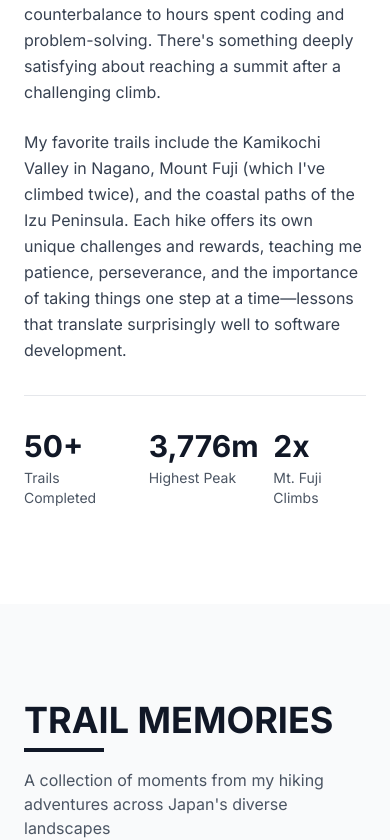
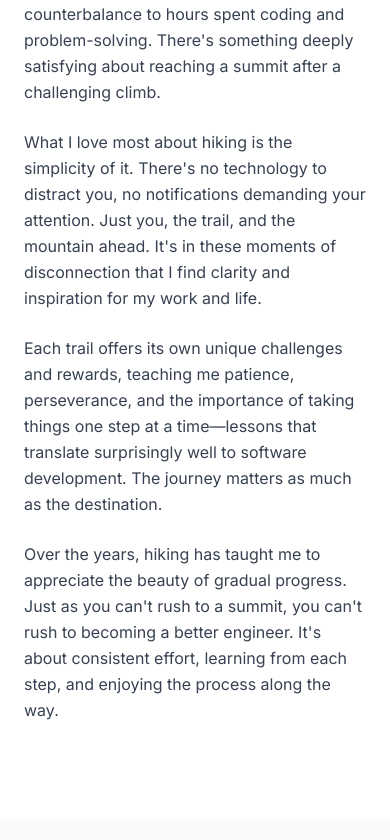
Before and after one commit to zisarknar/zisarknar.github.io, a Next.js app: page /hobbies in a window 390 px wide. Shown: the part 1410-2250 px from the top of the page. Built offline with nearby package versions, Linux system fonts and the light colour scheme.

Commit message:
updated hobbies

```diff
--- a/app/hobbies/page.tsx
+++ b/app/hobbies/page.tsx
@@ -70,8 +70,8 @@ export default function Hobbies() {
               <div className="space-y-6 text-base text-gray-700 leading-relaxed">
                 <p>
                   Living in Japan has given me incredible access to some of the most beautiful mountain trails in the world.
-                  Every weekend, I try to escape the city and immerse myself in nature, whether it&apos;s climbing Mount Takao
-                  just outside Tokyo or tackling more challenging peaks in the Japanese Alps.
+                  Every weekend, I try to escape the city and immerse myself in nature, whether it&apos;s climbing peaks
+                  just outside Tokyo or tackling more challenging mountains in the Japanese Alps.
                 </p>
                 <p>
                   Hiking has become more than just a hobby—it&apos;s a form of meditation. The rhythm of walking,
@@ -80,27 +80,20 @@ export default function Hobbies() {
                   a challenging climb.
                 </p>
                 <p>
-                  My favorite trails include the Kamikochi Valley in Nagano, Mount Fuji (which I&apos;ve climbed twice),
-                  and the coastal paths of the Izu Peninsula. Each hike offers its own unique challenges and rewards,
-                  teaching me patience, perseverance, and the importance of taking things one step at a time—lessons
-                  that translate surprisingly well to software development.
+                  What I love most about hiking is the simplicity of it. There&apos;s no technology to distract you,
+                  no notifications demanding your attention. Just you, the trail, and the mountain ahead. It&apos;s
+                  in these moments of disconnection that I find clarity and inspiration for my work and life.
                 </p>
-              </div>
-
-              {/* Stats */}
-              <div className="grid grid-cols-3 gap-8 pt-8 border-t border-gray-200">
-                <div>
-                  <div className="text-3xl font-bold text-gray-900">50+</div>
-                  <div className="text-sm text-gray-600 mt-1">Trails Completed</div>
-                </div>
-                <div>
-                  <div className="text-3xl font-bold text-gray-900">3,776m</div>
-                  <div className="text-sm text-gray-600 mt-1">Highest Peak</div>
-                </div>
-                <div>
-                  <div className="text-3xl font-bold text-gray-900">2x</div>
-                  <div className="text-sm text-gray-600 mt-1">Mt. Fuji Climbs</div>
-                </div>
+                <p>
+                  Each trail offers its own unique challenges and rewards, teaching me patience, perseverance, and the
+                  importance of taking things one step at a time—lessons that translate surprisingly well to software
+                  development. The journey matters as much as the destination.
+                </p>
+                <p>
+                  Over the years, hiking has taught me to appreciate the beauty of gradual progress. Just as you can&apos;t
+                  rush to a summit, you can&apos;t rush to becoming a better engineer. It&apos;s about consistent effort,
+                  learning from each step, and enjoying the process along the way.
+                </p>
               </div>
             </div>
 
@@ -170,6 +163,56 @@ export default function Hobbies() {
         </div>
       </section>
 
+      {/* Gym Section */}
+      <section className="relative py-24 px-6 md:px-12 lg:px-24">
+        <div className="max-w-7xl mx-auto">
+          <div className="grid grid-cols-1 lg:grid-cols-2 gap-16 items-center">
+
+            {/* Content */}
+            <div className="space-y-8">
+              <div className="space-y-4">
+                <div className="text-sm text-gray-500 tracking-wider">02 / FITNESS</div>
+                <h2 className="text-5xl md:text-6xl font-bold tracking-tight">GYM</h2>
+                <div className="w-20 h-1 bg-gray-900"></div>
+              </div>
+
+              <div className="space-y-6 text-base text-gray-700 leading-relaxed">
+                <p>
+                  As a software engineer, my lifestyle is predominantly sedentary—hours spent sitting at a desk,
+                  staring at screens, and solving problems with my mind rather than my body. This has led to weight
+                  gain and declining physical health, which is why I need the gym more than ever.
+                </p>
+                <p>
+                  The gym isn&apos;t just about fitness for me—it&apos;s a necessity. It&apos;s where I actively fight
+                  against the negative effects of a desk job. Every session is a commitment to balance out the hours
+                  of sitting, to rebuild strength, and to take control of my health.
+                </p>
+                <p>
+                  Starting this journey wasn&apos;t easy. Being overweight and out of shape meant every workout was
+                  challenging. But the gym has taught me that progress, no matter how small, is still progress. The
+                  discipline of showing up consistently mirrors the same persistence I bring to solving difficult
+                  coding problems.
+                </p>
+              </div>
+            </div>
+
+            {/* Image */}
+            <div className="relative lg:order-first">
+              <div className="aspect-[4/3] bg-gray-200 overflow-hidden">
+                <img
+                  src="/assets/hobbies/gym.png"
+                  alt="Gym training"
+                  className="w-full h-full object-cover grayscale hover:grayscale-0 transition-all duration-500"
+                />
+              </div>
+              {/* Decorative elements */}
+              <div className="absolute -bottom-6 -left-6 w-32 h-32 border-b-2 border-l-2 border-gray-200"></div>
+            </div>
+
+          </div>
+        </div>
+      </section>
+
       <Footer />
       </main>
     </PageTransition>
--- a/app/page.tsx
+++ b/app/page.tsx
@@ -43,7 +43,7 @@ export default function Home() {
               {/* Bio */}
               <div className="space-y-4 max-w-lg">
                 <p className="text-base text-gray-700 leading-relaxed">
-                  SOFTWARE ENGINEER, I&apos;M SPECIALIZES IN WEBSITE DESIGN, PROTOTYPING, WIRE-FRAMING, AND DESIGN SYSTEMS, TURNING COMPLEX IDEAS INTO CLEAN, FUNCTIONAL INTERFACES DESIGN.
+                  FULL STACK & MOBILE ENGINEER FROM MYANMAR. ORIGINALLY FROM <a href="https://en.wikipedia.org/wiki/Lisu_people" target="_blank" rel="noopener noreferrer" className="text-blue-600 underline hover:text-blue-800 transition-colors cursor-pointer inline-flex items-center gap-1">THE LISU PEOPLE<svg className="w-3 h-3" fill="none" stroke="currentColor" viewBox="0 0 24 24"><path strokeLinecap="round" strokeLinejoin="round" strokeWidth={2} d="M10 6H6a2 2 0 00-2 2v10a2 2 0 002 2h10a2 2 0 002-2v-4M14 4h6m0 0v6m0-6L10 14" /></svg></a>, I SPECIALIZE IN BUILDING SCALABLE WEB APPLICATIONS, MOBILE APPS, AND APIS, TRANSFORMING COMPLEX REQUIREMENTS INTO ROBUST, PRODUCTION-READY SOLUTIONS.
                 </p>
               </div>
 
@@ -73,15 +73,15 @@ export default function Home() {
                 {/* Overlaid Large Name Text */}
                 <div className="absolute inset-0 flex flex-col justify-end">
                   <h3 className="text-9xl font-bold text-white leading-none tracking-tight px-8">
-                    Hello
+                    Bello
                     <br/>
-                    World
+                    Banana
                   </h3>
                 </div>
 
                 {/* Role Text - Top Right */}
                 <div className="absolute top-8 right-8 text-right">
-                  <p className="text-white text-lg font-light">Trust me this is me.</p>
+                  <p className="text-white text-lg font-light">Trust me, <br/> I am a coder!</p>
                 </div>
               </div>
             </div>
```
Also changed, not shown: 2 other files (tests, documents, lock files or other folders).
